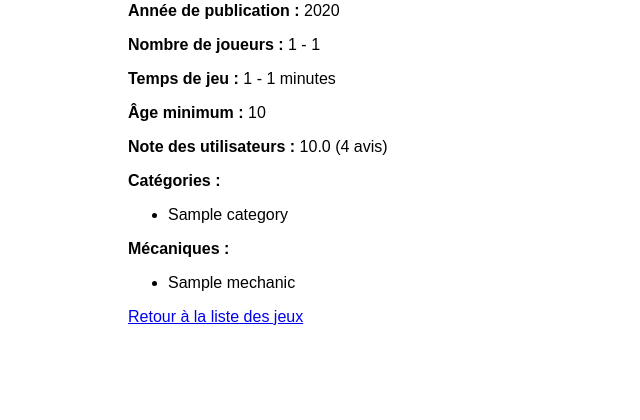
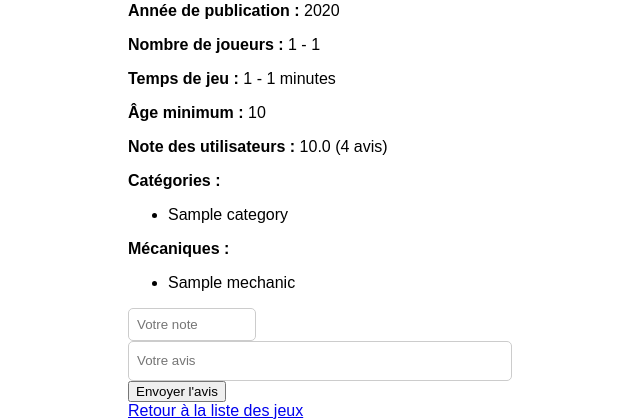
Before and after one commit to MaxBortolotti/SheraJad_BDDA, a Flask app: page /game/1 in a window 1280 px wide. Shown: the part 408-828 px from the top of the page, without its empty margins (0-640 px from the left). Before the commit the page ends 733 px from the top, so only its background shows below. Run offline with Flask 3, Linux system fonts and the light colour scheme; tables that the repository leaves empty hold one stand-in row (values such as "Sample post"); parts of the project's set-up code (start-up, migrations or seed data) failed here and were passed over.

Commit message:
WIP envoyer avis

```diff
--- a/backend/app.py
+++ b/backend/app.py
@@ -128,6 +128,38 @@ def game_detail(game_id):
     return render_template('game-detail.html', game=game)
 
 
+@app.route('/ajout-avis', methods=['POST'])
+def ajoutavis():
+    if request.method == 'POST':
+        note = request.form['note']
+        description = request.form['description']
+        new_review = Review(userrating=note, message=description, idRa=Game.query.join(Rating).id ) #, idP=current_user.ID
+        db.session.add(new_review)
+        db.session.commit()
+        flash('Avis Ajouté !')
+        return redirect(url_for('login'))
+    return render_template('login.html')
+
+
+
+@app.route('/register', methods=['GET', 'POST'])
+def register():
+    if request.method == 'POST':
+        username = request.form['username']
+        email = request.form['email']
+        password = request.form['password']
+
+        # Hacher le mot de passe
+        hashed_password = (sha256(password.encode("utf-8"))).hexdigest()
+        new_user = User(username=username, email=email, password=hashed_password)
+        db.session.add(new_user)
+        db.session.commit()
+        flash('Inscription réussie ! Vous pouvez maintenant vous connecter.')
+        return redirect(url_for('login'))
+    return render_template('register.html')
+
+
+
 
 # --- MAIN ---
 
--- a/sql/create.sql
+++ b/sql/create.sql
@@ -46,7 +46,7 @@ CREATE TABLE person(
 CREATE TABLE review(
    id INT,
    userrating DECIMAL(5,3)  ,
-   message VARCHAR(50) ,
+   message VARCHAR(255) ,
    idRa INT NOT NULL,
    idP INT NOT NULL,
    PRIMARY KEY(id),
--- a/templates/game-detail.html
+++ b/templates/game-detail.html
@@ -47,6 +47,18 @@
         </ul>
         </p>
 
+
+        <div class="avis-user">
+            <form method="POST" action="{{ url_for('ajoutavis') }}">
+                <div class="form-group">
+                    <input name="note" type="number" placeholder="Votre note" step="0.5" required>
+                </div>
+                <div class="form-group">
+                    <input name="description" type="text" placeholder="Votre avis" maxlength="255" required>
+                </div>
+                <button type="submit" class="btn-login">Envoyer l'avis</button>
+            </form>
+        </div>
         <a href="{{ url_for('get_games') }}">Retour à la liste des jeux</a>
     </div>
 
@@ -113,4 +125,21 @@
         align-content: center;
         padding-left: 4vw;
     }
+
+    .avis-user input {
+        width: 100%;
+        padding: 8px;
+        border: 1px solid #ccc;
+        border-radius: 5px;
+        box-sizing: border-box;
+    }
+
+    .avis-user input[name="note"] {
+        width: 10vw;
+    }
+
+    .avis-user input[name="description"] {
+        width: 30vw;
+        height: 5vh;
+    }
 </style>
```
